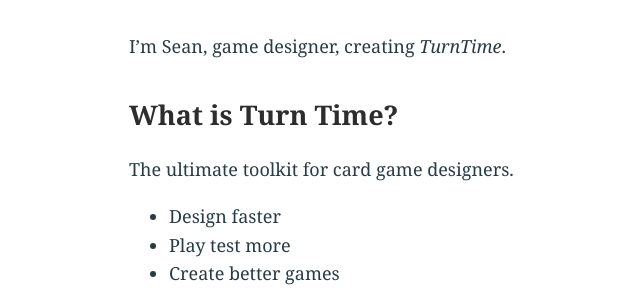
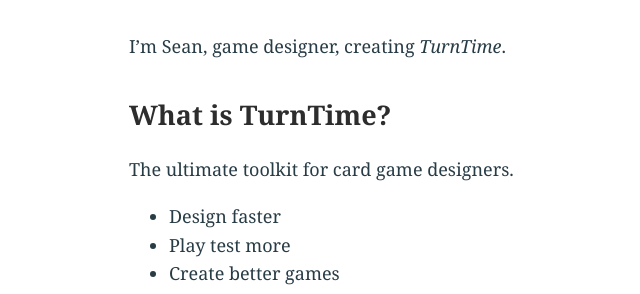
Before and after one commit to SeanPackham/seanpackham.github.io, a Jekyll site: the page built from index.md, in a window 1280 px wide. Shown: the part 159-453 px from the top of the page, without its empty margins (186-826 px from the left). Built offline with Jekyll 4.4.1, drawn with Linux system fonts in a browser that asks for light colours; our own code applies the rules of GitHub Pages for plain Markdown files.

Commit message:
Update title

```diff
--- a/index.md
+++ b/index.md
@@ -6,7 +6,7 @@
 
 I'm Sean, game designer, creating *TurnTime*.
 
-## What is Turn Time?
+## What is TurnTime?
 
 The ultimate toolkit for card game designers.
 
```
